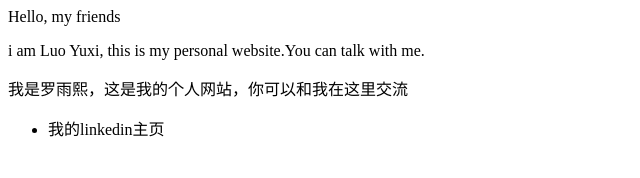
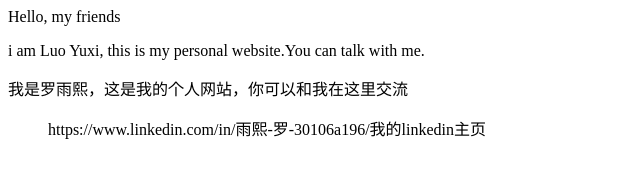
Before and after one commit to Melody0422Law/Melody0422Law.github.io, a plain HTML site: page index.html in a window 1280 px wide. Shown: the whole page, without its empty margins (0-640 px from the left). Drawn offline with Linux system fonts and the light colour scheme.

Commit message:
Update index.html

```diff
--- a/index.html
+++ b/index.html
@@ -3,5 +3,5 @@
  <p>我是罗雨熙，这是我的个人网站，你可以和我在这里交流</p>
 
  <ul>
-   <li> <https://www.linkedin.com/in/雨熙-罗-30106a196/> 我的linkedin主页 </a> </li>
+  <p>https://www.linkedin.com/in/雨熙-罗-30106a196/我的linkedin主页</p>
  <ul>
```
